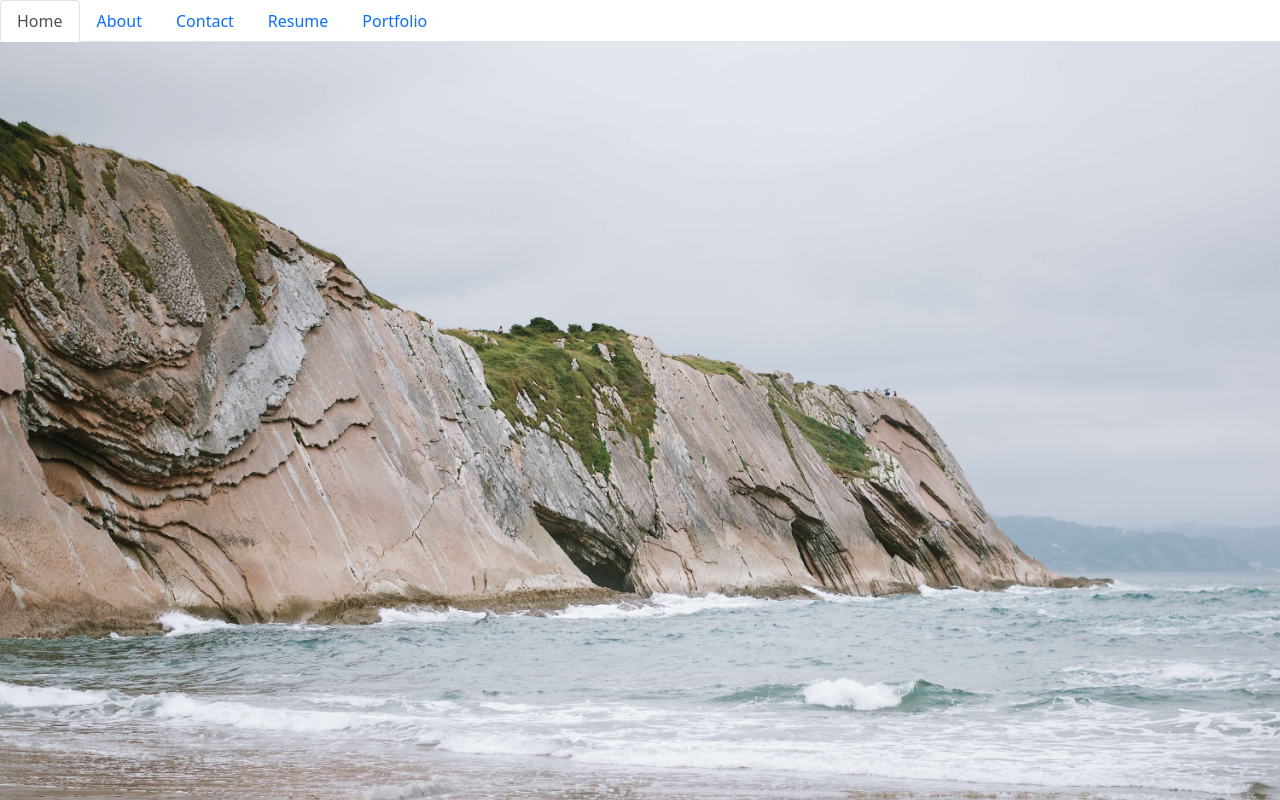
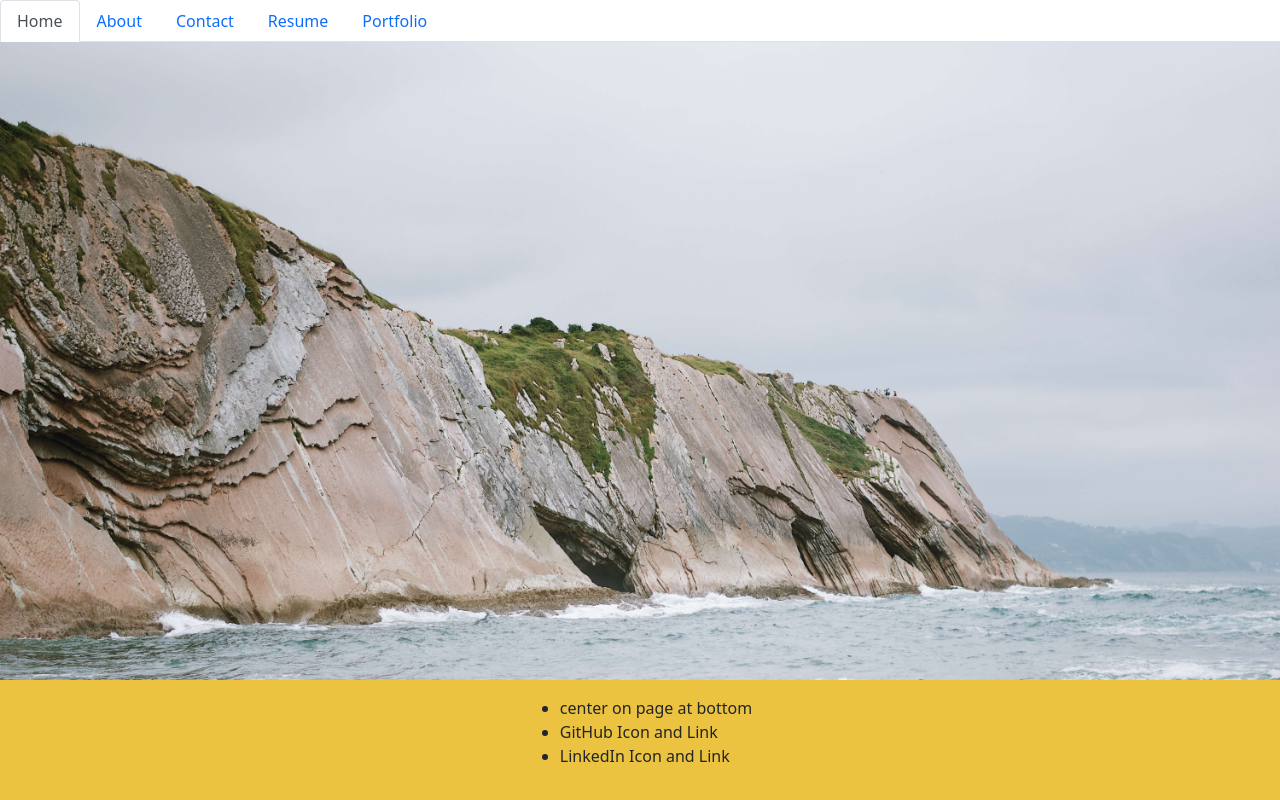
Before and after one commit to alexisligon/react-professional-portfolio, a React (Create React App) app: page / in a window 1280 px wide. Shown: the top 800 px of the page. Built offline with nearby package versions, Linux system fonts and the light colour scheme.

Commit message:
added position of footer

```diff
--- a/src/styles/index.css
+++ b/src/styles/index.css
@@ -3,10 +3,12 @@
     margin-top: 1rem;
     padding: 1rem;
     background-color: rgb(235, 195, 64);
-    position: static;
+    position: fixed;
     bottom: 0;
     left: 0;
     width: 100%;
     display: flex;
     justify-content: center;
   }
+
+  /* leave footer position as fixed!!!! */
```
